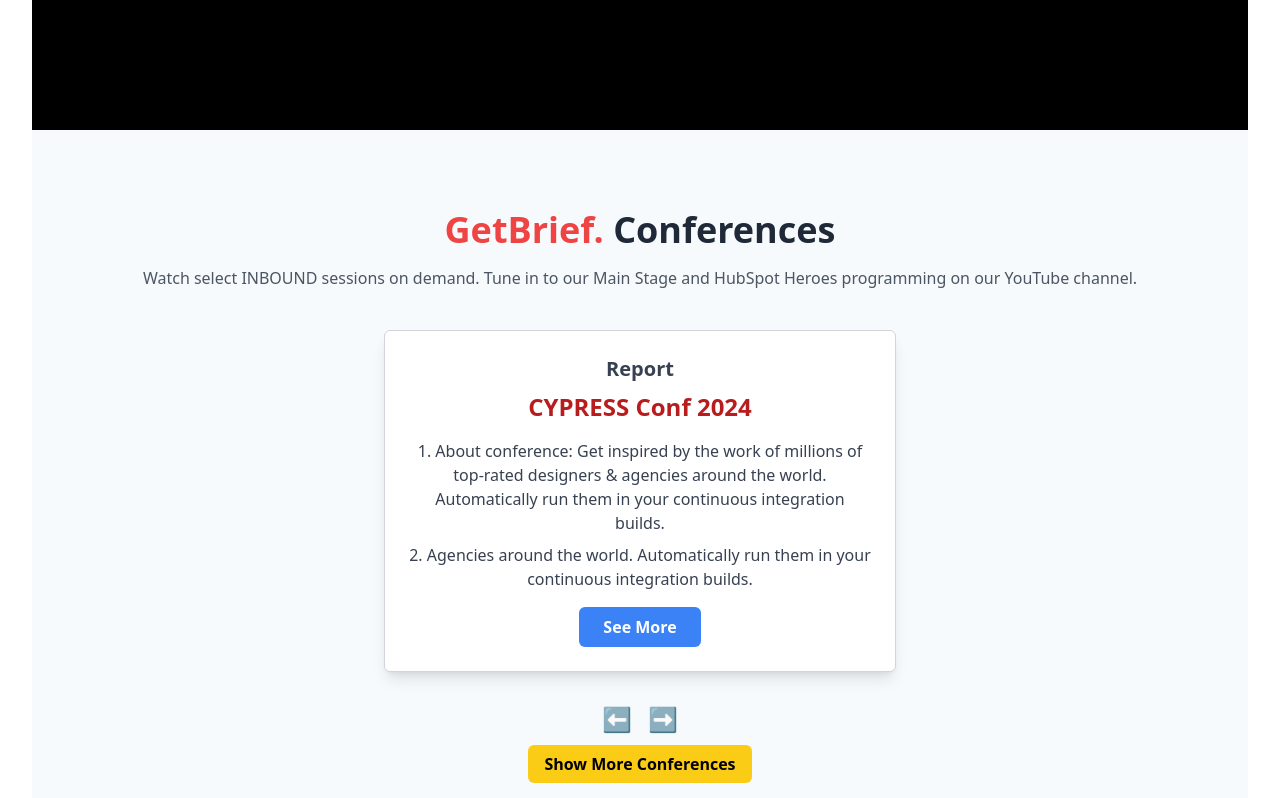
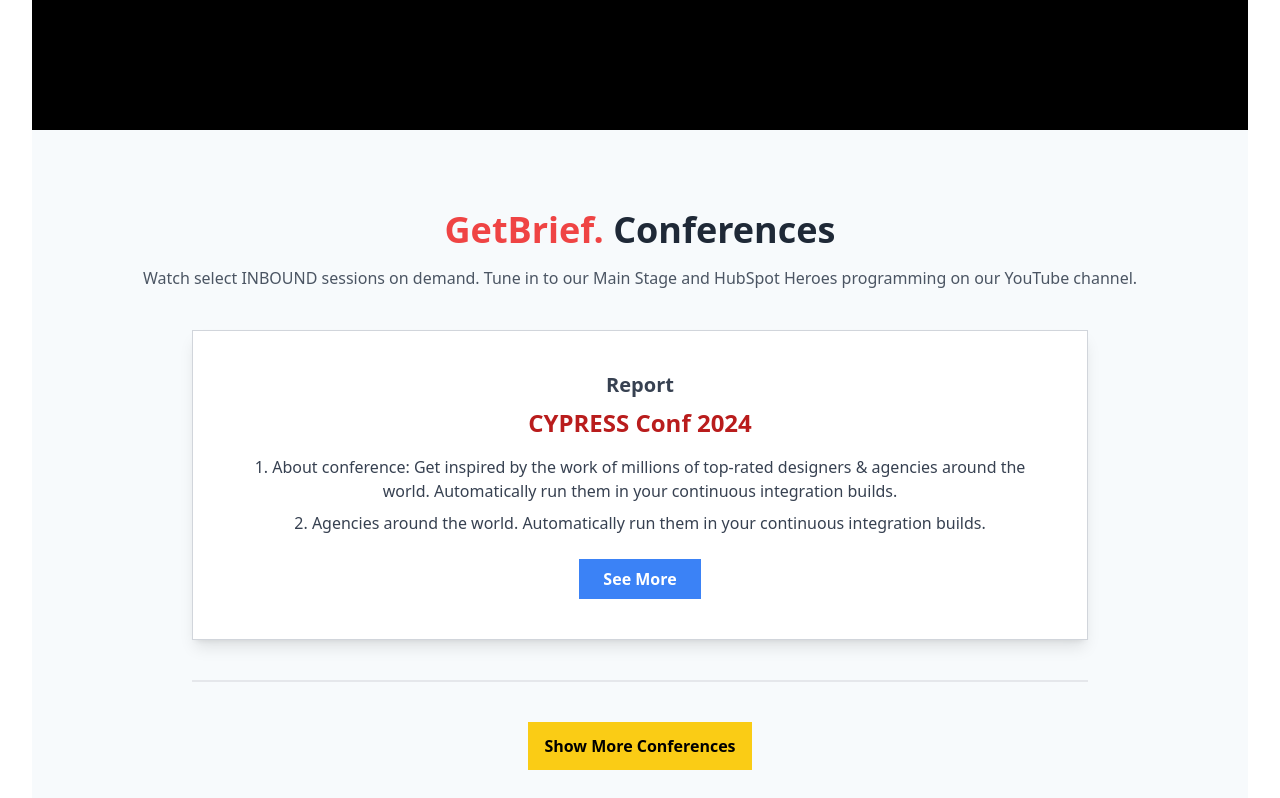
Before and after one commit to armanabbassii/GetBrieff, a React (Vite) app: page /#/ in a window 1280 px wide. Shown: the part 342-1140 px from the top of the page. Built offline with nearby package versions, Linux system fonts and the light colour scheme.

Commit message:
imrpove conferences box

```diff
--- a/src/components/Conferences.jsx
+++ b/src/components/Conferences.jsx
@@ -12,7 +12,7 @@
         HubSpot Heroes programming on our YouTube channel.
       </p>
 
-      <div className="mt-10 bg-white border border-gray-300 rounded-md p-6 mx-auto max-w-lg shadow-lg">
+      <div className="mt-10 bg-white border border-gray-300 p-10 mx-auto max-w-4xl shadow-lg">
         <h2 className="text-xl font-semibold text-gray-700">Report</h2>
         <h3 className="text-2xl font-bold text-red-700 mt-2">
           CYPRESS Conf 2024
@@ -28,21 +28,22 @@
         </p>
         <Link
           to="/conference-details"
-          className="inline-block mt-4 px-6 py-2 bg-blue-500 text-white rounded-md font-semibold"
+          className="inline-block mt-6 px-6 py-2 bg-blue-500 text-white font-semibold"
         >
           See More
         </Link>
       </div>
 
-      <div className="mt-8 flex justify-center space-x-4">
+      {/* <div className="mt-8 flex justify-center space-x-4">
         <button className="text-2xl">⬅️</button>
         <button className="text-2xl">➡️</button>
-      </div>
-
-      <div className="mt-4">
+      </div> */}
+      {/* Divider Line */}
+      <hr className="border-t-2 border-gray mt-10 mb-6 mx-auto max-w-4xl" />
+      <div className="flex justify-center mt-10">
         <Link
           to="/more-conferences"
-          className="bg-yellow-400 px-4 py-2 rounded-md font-semibold text-black"
+          className="bg-yellow-400 px-4 py-3 font-semibold text-black"
         >
           Show More Conferences
         </Link>
--- a/src/output.css
+++ b/src/output.css
@@ -107,7 +107,7 @@
 }
 
 /*
-! tailwindcss v3.4.14 | MIT License | https://tailwindcss.com
+! tailwindcss v3.4.15 | MIT License | https://tailwindcss.com
 */
 
 /*
@@ -671,6 +671,10 @@
   margin-right: 2.5rem;
 }
 
+.mt-10 {
+  margin-top: 2.5rem;
+}
+
 .mt-12 {
   margin-top: 3rem;
 }
@@ -685,14 +689,6 @@
 
 .mt-6 {
   margin-top: 1.5rem;
-}
-
-.ml-4 {
-  margin-left: 1rem;
-}
-
-.mt-10 {
-  margin-top: 2.5rem;
 }
 
 .mt-8 {
@@ -723,10 +719,6 @@
   height: 1.25rem;
 }
 
-.h-auto {
-  height: auto;
-}
-
 .min-h-screen {
   min-height: 100vh;
 }
@@ -751,12 +743,12 @@
   width: 100%;
 }
 
-.w-16 {
-  width: 4rem;
+.max-w-2xl {
+  max-width: 42rem;
 }
 
-.max-w-2xl {
-  max-width: 42rem;
+.max-w-4xl {
+  max-width: 56rem;
 }
 
 .max-w-6xl {
@@ -765,10 +757,6 @@
 
 .max-w-7xl {
   max-width: 80rem;
-}
-
-.max-w-lg {
-  max-width: 32rem;
 }
 
 .cursor-pointer {
@@ -805,22 +793,16 @@
   margin-left: calc(4rem * calc(1 - var(--tw-space-x-reverse)));
 }
 
+.space-x-4 > :not([hidden]) ~ :not([hidden]) {
+  --tw-space-x-reverse: 0;
+  margin-right: calc(1rem * var(--tw-space-x-reverse));
+  margin-left: calc(1rem * calc(1 - var(--tw-space-x-reverse)));
+}
+
 .space-y-2 > :not([hidden]) ~ :not([hidden]) {
   --tw-space-y-reverse: 0;
   margin-top: calc(0.5rem * calc(1 - var(--tw-space-y-reverse)));
   margin-bottom: calc(0.5rem * var(--tw-space-y-reverse));
-}
-
-.space-x-8 > :not([hidden]) ~ :not([hidden]) {
-  --tw-space-x-reverse: 0;
-  margin-right: calc(2rem * var(--tw-space-x-reverse));
-  margin-left: calc(2rem * calc(1 - var(--tw-space-x-reverse)));
-}
-
-.space-x-4 > :not([hidden]) ~ :not([hidden]) {
-  --tw-space-x-reverse: 0;
-  margin-right: calc(1rem * var(--tw-space-x-reverse));
-  margin-left: calc(1rem * calc(1 - var(--tw-space-x-reverse)));
 }
 
 .rounded-lg {
@@ -843,97 +825,96 @@
   border-bottom-width: 1px;
 }
 
+.border-t-2 {
+  border-top-width: 2px;
+}
+
 .border-black {
   --tw-border-opacity: 1;
-  border-color: rgb(0 0 0 / var(--tw-border-opacity));
+  border-color: rgb(0 0 0 / var(--tw-border-opacity, 1));
 }
 
 .border-gray-300 {
   --tw-border-opacity: 1;
-  border-color: rgb(209 213 219 / var(--tw-border-opacity));
+  border-color: rgb(209 213 219 / var(--tw-border-opacity, 1));
+}
+
+.bg-\[\#f7fafc\] {
+  --tw-bg-opacity: 1;
+  background-color: rgb(247 250 252 / var(--tw-bg-opacity, 1));
 }
 
 .bg-black {
   --tw-bg-opacity: 1;
-  background-color: rgb(0 0 0 / var(--tw-bg-opacity));
+  background-color: rgb(0 0 0 / var(--tw-bg-opacity, 1));
 }
 
 .bg-blue-200 {
   --tw-bg-opacity: 1;
-  background-color: rgb(191 219 254 / var(--tw-bg-opacity));
+  background-color: rgb(191 219 254 / var(--tw-bg-opacity, 1));
 }
 
 .bg-blue-500 {
   --tw-bg-opacity: 1;
-  background-color: rgb(59 130 246 / var(--tw-bg-opacity));
+  background-color: rgb(59 130 246 / var(--tw-bg-opacity, 1));
 }
 
 .bg-gray-100 {
   --tw-bg-opacity: 1;
-  background-color: rgb(243 244 246 / var(--tw-bg-opacity));
+  background-color: rgb(243 244 246 / var(--tw-bg-opacity, 1));
 }
 
 .bg-gray-200 {
   --tw-bg-opacity: 1;
-  background-color: rgb(229 231 235 / var(--tw-bg-opacity));
+  background-color: rgb(229 231 235 / var(--tw-bg-opacity, 1));
 }
 
 .bg-gray-50 {
   --tw-bg-opacity: 1;
-  background-color: rgb(249 250 251 / var(--tw-bg-opacity));
+  background-color: rgb(249 250 251 / var(--tw-bg-opacity, 1));
 }
 
 .bg-gray-800 {
   --tw-bg-opacity: 1;
-  background-color: rgb(31 41 55 / var(--tw-bg-opacity));
+  background-color: rgb(31 41 55 / var(--tw-bg-opacity, 1));
 }
 
 .bg-green-300 {
   --tw-bg-opacity: 1;
-  background-color: rgb(134 239 172 / var(--tw-bg-opacity));
+  background-color: rgb(134 239 172 / var(--tw-bg-opacity, 1));
 }
 
 .bg-green-400 {
   --tw-bg-opacity: 1;
-  background-color: rgb(74 222 128 / var(--tw-bg-opacity));
+  background-color: rgb(74 222 128 / var(--tw-bg-opacity, 1));
 }
 
 .bg-red-500 {
   --tw-bg-opacity: 1;
-  background-color: rgb(239 68 68 / var(--tw-bg-opacity));
+  background-color: rgb(239 68 68 / var(--tw-bg-opacity, 1));
 }
 
 .bg-stone-200 {
   --tw-bg-opacity: 1;
-  background-color: rgb(231 229 228 / var(--tw-bg-opacity));
+  background-color: rgb(231 229 228 / var(--tw-bg-opacity, 1));
+}
+
+.bg-white {
+  --tw-bg-opacity: 1;
+  background-color: rgb(255 255 255 / var(--tw-bg-opacity, 1));
 }
 
 .bg-yellow-400 {
   --tw-bg-opacity: 1;
-  background-color: rgb(250 204 21 / var(--tw-bg-opacity));
+  background-color: rgb(250 204 21 / var(--tw-bg-opacity, 1));
 }
 
-.bg-blue-100 {
-  --tw-bg-opacity: 1;
-  background-color: rgb(219 234 254 / var(--tw-bg-opacity));
-}
-
-.bg-\[\#f7fafc\] {
-  --tw-bg-opacity: 1;
-  background-color: rgb(247 250 252 / var(--tw-bg-opacity));
-}
-
-.bg-white {
-  --tw-bg-opacity: 1;
-  background-color: rgb(255 255 255 / var(--tw-bg-opacity));
+.p-10 {
+  padding: 2.5rem;
 }
 
 .p-4 {
   padding: 1rem;
-}
-
-.p-6 {
-  padding: 1.5rem;
 }
 
 .px-4 {
@@ -964,6 +945,11 @@
 .py-20 {
   padding-top: 5rem;
   padding-bottom: 5rem;
+}
+
+.py-3 {
+  padding-top: 0.75rem;
+  padding-bottom: 0.75rem;
 }
 
 .py-32 {
@@ -1008,6 +994,11 @@
   line-height: 2.25rem;
 }
 
+.text-4xl {
+  font-size: 2.25rem;
+  line-height: 2.5rem;
+}
+
 .text-5xl {
   font-size: 3rem;
   line-height: 1;
@@ -1033,11 +1024,6 @@
   line-height: 1.75rem;
 }
 
-.text-4xl {
-  font-size: 2.25rem;
-  line-height: 2.5rem;
-}
-
 .font-bold {
   font-weight: 700;
 }
@@ -1052,86 +1038,92 @@
 
 .text-black {
   --tw-text-opacity: 1;
-  color: rgb(0 0 0 / var(--tw-text-opacity));
+  color: rgb(0 0 0 / var(--tw-text-opacity, 1));
 }
 
 .text-blue-300 {
   --tw-text-opacity: 1;
-  color: rgb(147 197 253 / var(--tw-text-opacity));
+  color: rgb(147 197 253 / var(--tw-text-opacity, 1));
 }
 
 .text-blue-500 {
   --tw-text-opacity: 1;
-  color: rgb(59 130 246 / var(--tw-text-opacity));
+  color: rgb(59 130 246 / var(--tw-text-opacity, 1));
 }
 
 .text-blue-600 {
   --tw-text-opacity: 1;
-  color: rgb(37 99 235 / var(--tw-text-opacity));
+  color: rgb(37 99 235 / var(--tw-text-opacity, 1));
 }
 
 .text-gray-400 {
   --tw-text-opacity: 1;
-  color: rgb(156 163 175 / var(--tw-text-opacity));
+  color: rgb(156 163 175 / var(--tw-text-opacity, 1));
 }
 
 .text-gray-600 {
   --tw-text-opacity: 1;
-  color: rgb(75 85 99 / var(--tw-text-opacity));
+  color: rgb(75 85 99 / var(--tw-text-opacity, 1));
 }
 
 .text-gray-700 {
   --tw-text-opacity: 1;
-  color: rgb(55 65 81 / var(--tw-text-opacity));
+  color: rgb(55 65 81 / var(--tw-text-opacity, 1));
 }
 
 .text-gray-800 {
   --tw-text-opacity: 1;
-  color: rgb(31 41 55 / var(--tw-text-opacity));
+  color: rgb(31 41 55 / var(--tw-text-opacity, 1));
 }
 
 .text-gray-900 {
   --tw-text-opacity: 1;
-  color: rgb(17 24 39 / var(--tw-text-opacity));
+  color: rgb(17 24 39 / var(--tw-text-opacity, 1));
 }
 
 .text-green-600 {
   --tw-text-opacity: 1;
-  color: rgb(22 163 74 / var(--tw-text-opacity));
+  color: rgb(22 163 74 / var(--tw-text-opacity, 1));
 }
 
 .text-lime-400 {
   --tw-text-opacity: 1;
-  color: rgb(163 230 53 / var(--tw-text-opacity));
+  color: rgb(163 230 53 / var(--tw-text-opacity, 1));
 }
 
 .text-red-500 {
   --tw-text-opacity: 1;
-  color: rgb(239 68 68 / var(--tw-text-opacity));
+  color: rgb(239 68 68 / var(--tw-text-opacity, 1));
 }
 
 .text-red-600 {
   --tw-text-opacity: 1;
-  color: rgb(220 38 38 / var(--tw-text-opacity));
+  color: rgb(220 38 38 / var(--tw-text-opacity, 1));
+}
+
+.text-red-700 {
+  --tw-text-opacity: 1;
+  color: rgb(185 28 28 / var(--tw-text-opacity, 1));
 }
 
 .text-white {
   --tw-text-opacity: 1;
-  color: rgb(255 255 255 / var(--tw-text-opacity));
+  color: rgb(255 255 255 / var(--tw-text-opacity, 1));
 }
 
 .text-yellow-500 {
   --tw-text-opacity: 1;
-  color: rgb(234 179 8 / var(--tw-text-opacity));
-}
-
-.text-red-700 {
-  --tw-text-opacity: 1;
-  color: rgb(185 28 28 / var(--tw-text-opacity));
+  color: rgb(234 179 8 / var(--tw-text-opacity, 1));
 }
 
 .underline {
   text-decoration-line: underline;
+}
+
+.shadow-lg {
+  --tw-shadow: 0 10px 15px -3px rgb(0 0 0 / 0.1), 0 4px 6px -4px rgb(0 0 0 / 0.1);
+  --tw-shadow-colored: 0 10px 15px -3px var(--tw-shadow-color), 0 4px 6px -4px var(--tw-shadow-color);
+  box-shadow: var(--tw-ring-offset-shadow, 0 0 #0000), var(--tw-ring-shadow, 0 0 #0000), var(--tw-shadow);
 }
 
 .shadow-md {
@@ -1143,12 +1135,6 @@
 .shadow-sm {
   --tw-shadow: 0 1px 2px 0 rgb(0 0 0 / 0.05);
   --tw-shadow-colored: 0 1px 2px 0 var(--tw-shadow-color);
-  box-shadow: var(--tw-ring-offset-shadow, 0 0 #0000), var(--tw-ring-shadow, 0 0 #0000), var(--tw-shadow);
-}
-
-.shadow-lg {
-  --tw-shadow: 0 10px 15px -3px rgb(0 0 0 / 0.1), 0 4px 6px -4px rgb(0 0 0 / 0.1);
-  --tw-shadow-colored: 0 10px 15px -3px var(--tw-shadow-color), 0 4px 6px -4px var(--tw-shadow-color);
   box-shadow: var(--tw-ring-offset-shadow, 0 0 #0000), var(--tw-ring-shadow, 0 0 #0000), var(--tw-shadow);
 }
 
@@ -1401,12 +1387,12 @@
 
 .hover\:bg-gray-200:hover {
   --tw-bg-opacity: 1;
-  background-color: rgb(229 231 235 / var(--tw-bg-opacity));
+  background-color: rgb(229 231 235 / var(--tw-bg-opacity, 1));
 }
 
 .hover\:text-white:hover {
   --tw-text-opacity: 1;
-  color: rgb(255 255 255 / var(--tw-text-opacity));
+  color: rgb(255 255 255 / var(--tw-text-opacity, 1));
 }
 
 @media (min-width: 640px) {
```
